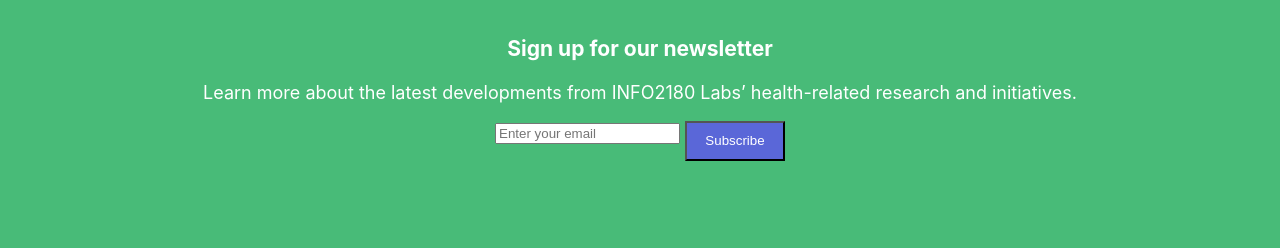
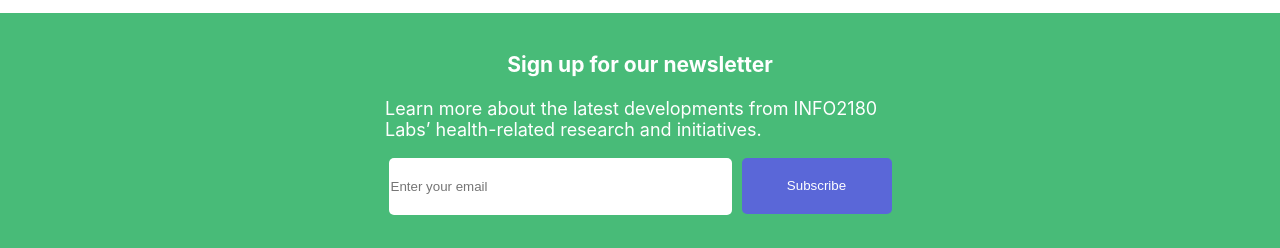
Before and after one commit to Ronae243/info2180-project1, a plain HTML site: page index.html in a window 1280 px wide. Shown: the part 2082-2330 px from the top of the page. Drawn offline with Linux system fonts and the light colour scheme.

Commit message:
styles.css ver 3.0

```diff
--- a/styles.css
+++ b/styles.css
@@ -67,7 +67,6 @@ body {
 .testing-desciption{
     float: left;
     width: 60%;
-
 }
 
 
@@ -77,7 +76,6 @@ body {
     background-color: #4A5568;
     padding: 80px 75px 50px 85px;
     background-size: 50px 40px ;
-
 }
 
 .cta a{
@@ -85,12 +83,11 @@ body {
     padding-top: 10px;
     padding-left: 31px;
     padding-right: 31px;
-    border-radius: 4px;
+    border-radius: 5px;
     color: white;
     float: right;
     text-decoration: none;
     background-color: #48BB78;
-
 }
 
 .stories{
@@ -110,7 +107,7 @@ ul{
     flex-direction: row;
     list-style-type: none;
     justify-content: right;
-    text-decoration: none;
+    font-weight: bold;
     gap: 12px;
 }
 
@@ -185,9 +182,10 @@ article{
     color: white;
     background-color: #48BB78;
     padding-top: 1em;
-    padding-bottom: 5em;
+    padding-bottom: 3em;
 
 }
+
 .newsletter h3:nth-child(1){
     display: flex;
     justify-content: center;
@@ -195,20 +193,34 @@ article{
 
 .newsletter p{
     display: flex;
+    width: 500px;
+    padding-left: 12.5em;
     justify-content: center;
 }
 
 .newsletter form{
     display: flex;
     justify-content: center;
-    gap: 5px;
+    gap: 10px;
+}
+
+.form-group input{
+    width: 339px;
+    height: 55px;
+    border-radius: 5px;
+    border: 0;
+    box-shadow: none;
 }
 
 .btn{
     color: white;
     background-color: #5A67D8;
-    height: 40px;
-    width: 100px;
+    height: 56px;
+    width: 150px;
+    box-shadow: none;
+    border: 0;
+    box-shadow: none;
+    border-radius: 5px;
 }
 
 footer{
```
